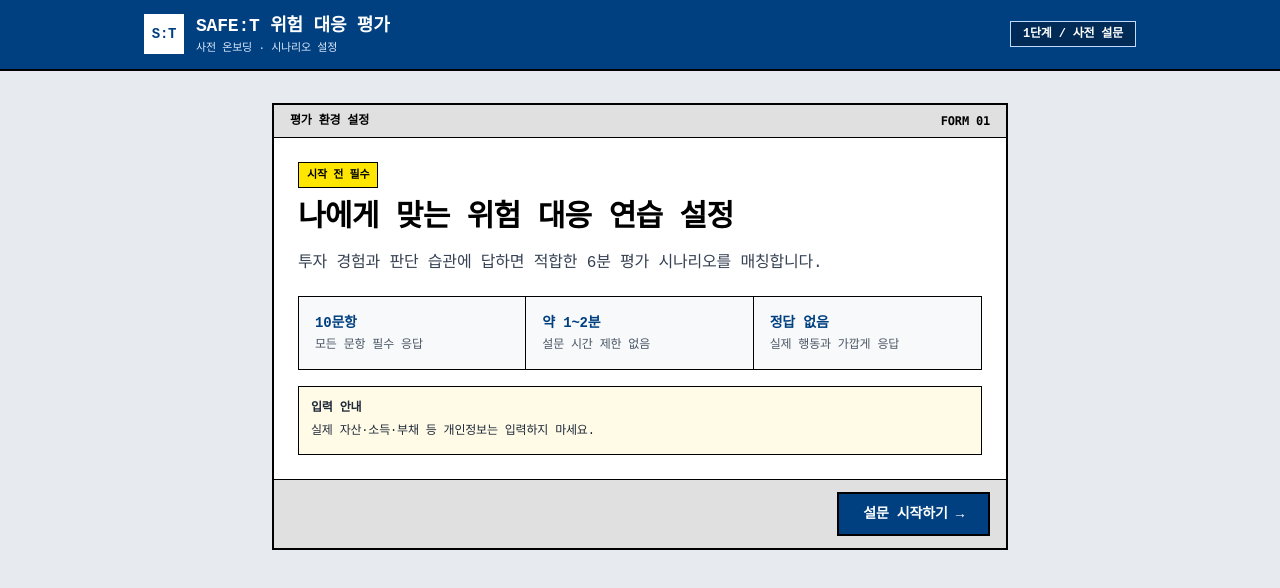
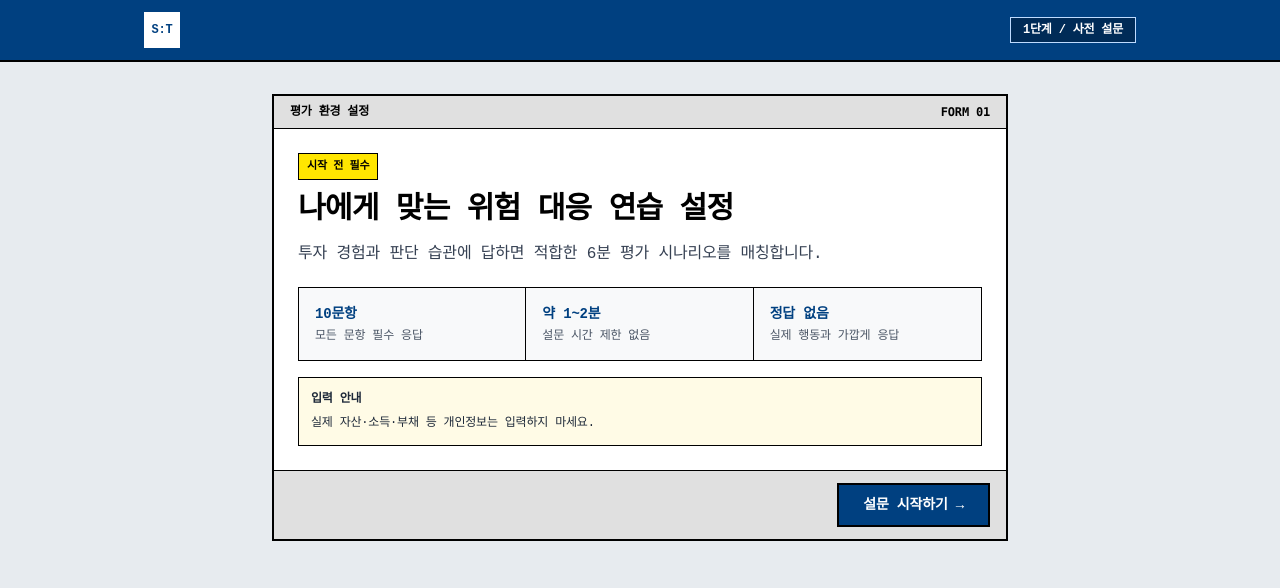
Before and after one commit to feelgood-safe-t/frontend, a React (Vite) app: page / in a window 1280 px wide. Shown: the top 588 px of the page. Built offline with nearby package versions, Linux system fonts and the light colour scheme.

Commit message:
feat: 홈 이동 로고 헤더 적용

```diff
--- a/src/RootFlow.tsx
+++ b/src/RootFlow.tsx
@@ -24,6 +24,7 @@ import {
 
 interface VerificationRouteProps {
   historyState: StoredResultHistoryRead;
+  onGoHome: () => void;
   onOpenHistory: () => void;
   onRetakeSame: (result: AssessmentResultSnapshot) => void;
   onStartNew: () => void;
@@ -37,6 +38,7 @@ interface HomeRouteState {
 
 const VerificationRoute: React.FC<VerificationRouteProps> = ({
   historyState,
+  onGoHome,
   onOpenHistory,
   onRetakeSame,
   onStartNew,
@@ -53,6 +55,7 @@ const VerificationRoute: React.FC<VerificationRouteProps> = ({
       result={verificationResult}
       resultStatus={historyState.status}
       requestedCode={requestedCode}
+      onGoHome={onGoHome}
       onOpenHistory={onOpenHistory}
       onRetakeSame={onRetakeSame}
       onStartNew={onStartNew}
@@ -73,6 +76,23 @@ export default function RootFlow() {
     initialHistory.status === 'found' || initialHistory.status === 'invalid'
       ? 'history'
       : 'onboarding';
+
+  const handleGoHome = () => {
+    const nextHistory = readAssessmentResultHistory();
+    setHistoryState(nextHistory);
+    setOnboardingResult(null);
+    setScenarioMatch(null);
+    setHasLiveExam(false);
+    navigate('/', {
+      replace: true,
+      state: {
+        homeView:
+          nextHistory.status === 'found' || nextHistory.status === 'invalid'
+            ? 'history'
+            : 'onboarding',
+      } satisfies HomeRouteState,
+    });
+  };
 
   useEffect(() => {
     setHistoryState(readAssessmentResultHistory());
@@ -151,6 +171,7 @@ export default function RootFlow() {
 
   const onboardingPage = (
     <OnboardingSurvey
+      onGoHome={handleGoHome}
       historyCount={historyResults.length}
       onOpenHistory={handleOpenHistory}
       onComplete={(result) => {
@@ -165,6 +186,7 @@ export default function RootFlow() {
   ) : onboardingResult ? (
     <ScenarioMatchScreen
       surveyResult={onboardingResult}
+      onGoHome={handleGoHome}
       onStart={(match) => {
         setScenarioMatch(match);
         setHasLiveExam(true);
@@ -187,6 +209,7 @@ export default function RootFlow() {
   const historyPage = (
     <ResultHistoryPage
       results={historyResults}
+      onGoHome={handleGoHome}
       storageStatus={historyState.status}
       invalidCount={historyState.invalidCount}
       onOpenResult={handleOpenVerification}
@@ -234,6 +257,7 @@ export default function RootFlow() {
           element={
             <VerificationRoute
               historyState={historyState}
+              onGoHome={handleGoHome}
               onOpenHistory={handleOpenHistory}
               onRetakeSame={handleRetakeStoredAssessment}
               onStartNew={handleStartNewAssessment}
--- /dev/null
+++ b/src/components/HomeLogo.tsx
@@ -0,0 +1,17 @@
+import React from 'react';
+
+interface HomeLogoProps {
+  onGoHome: () => void;
+}
+
+export const HomeLogo: React.FC<HomeLogoProps> = ({ onGoHome }) => (
+  <button
+    type="button"
+    onClick={onGoHome}
+    aria-label="SAFE:T 홈으로 이동"
+    title="홈으로 이동"
+    className="w-9 h-9 shrink-0 bg-white hover:bg-[#FFE600] text-[#004080] border border-white print:border-black font-black flex items-center justify-center text-xs cursor-pointer focus-visible:outline-2 focus-visible:outline-offset-2 focus-visible:outline-[#FFE600]"
+  >
+    S:T
+  </button>
+);
--- a/src/components/OnboardingSurvey.tsx
+++ b/src/components/OnboardingSurvey.tsx
@@ -4,8 +4,10 @@ import {
   ONBOARDING_QUESTIONNAIRE_VERSION,
 } from '../data/onboardingQuestions';
 import { OnboardingQuestion, OnboardingSurveyResult } from '../onboardingTypes';
+import { HomeLogo } from './HomeLogo';
 
 interface OnboardingSurveyProps {
+  onGoHome: () => void;
   onComplete: (result: OnboardingSurveyResult) => void;
   historyCount?: number;
   onOpenHistory?: () => void;
@@ -17,6 +19,7 @@ const hasValidAnswer = (question: OnboardingQuestion, optionIds: string[] = [])
   optionIds.length >= question.minSelections && optionIds.length <= question.maxSelections;
 
 export const OnboardingSurvey: React.FC<OnboardingSurveyProps> = ({
+  onGoHome,
   onComplete,
   historyCount = 0,
   onOpenHistory,
@@ -122,20 +125,21 @@ export const OnboardingSurvey: React.FC<OnboardingSurveyProps> = ({
     });
   };
 
+  const handleGoHome = () => {
+    setHasStarted(false);
+    setCurrentIndex(0);
+    setMaxVisitedIndex(0);
+    setAnswers({});
+    setValidationError('');
+    onGoHome();
+  };
+
   if (!hasStarted) {
     return (
       <div className="min-h-dvh bg-[#E7EBEF] text-black font-gulim flex flex-col">
         <header className="bg-[#004080] text-white border-b-2 border-black">
           <div className="w-full max-w-5xl mx-auto px-4 py-3 flex items-center justify-between gap-3">
-            <div className="flex items-center gap-3">
-              <div className="w-10 h-10 bg-white text-[#004080] border-2 border-white font-black flex items-center justify-center text-sm">
-                S:T
-              </div>
-              <div>
-                <div className="text-lg font-black">SAFE:T 위험 대응 평가</div>
-                <div className="text-[11px] text-blue-100">사전 온보딩 · 시나리오 설정</div>
-              </div>
-            </div>
+            <HomeLogo onGoHome={handleGoHome} />
             <span className="hidden sm:inline border border-blue-200 bg-[#002B57] px-3 py-1 text-xs font-bold">
               1단계 / 사전 설문
             </span>
@@ -211,15 +215,7 @@ export const OnboardingSurvey: React.FC<OnboardingSurveyProps> = ({
     <div className="min-h-dvh bg-[#E7EBEF] text-black font-gulim flex flex-col">
       <header className="bg-[#004080] text-white border-b-2 border-black">
         <div className="w-full max-w-6xl mx-auto px-4 py-2.5 flex flex-wrap items-center justify-between gap-2">
-          <div className="flex items-center gap-3">
-            <div className="w-8 h-8 bg-white text-[#004080] border border-white font-black flex items-center justify-center text-xs">
-              S:T
-            </div>
-            <div>
-              <div className="text-base font-black">사전 성향 설문</div>
-              <div className="text-[11px] text-blue-100">위험 대응 시뮬레이션 온보딩</div>
-            </div>
-          </div>
+          <HomeLogo onGoHome={handleGoHome} />
           <div className="flex items-center gap-3 text-xs">
             <span className="text-blue-100">응답 현황</span>
             <strong className="bg-white text-[#004080] border border-black px-2 py-1 font-mono">
--- a/src/components/ResultHistoryPage.tsx
+++ b/src/components/ResultHistoryPage.tsx
@@ -3,9 +3,11 @@ import {
   AssessmentResultSnapshot,
   StoredResultHistoryRead,
 } from '../assessmentResult';
+import { HomeLogo } from './HomeLogo';
 
 interface ResultHistoryPageProps {
   results: AssessmentResultSnapshot[];
+  onGoHome: () => void;
   storageStatus: StoredResultHistoryRead['status'];
   invalidCount: number;
   onOpenResult: (result: AssessmentResultSnapshot) => void;
@@ -30,6 +32,7 @@ const formatElapsedTime = (seconds: number) => {
 
 export const ResultHistoryPage: React.FC<ResultHistoryPageProps> = ({
   results,
+  onGoHome,
   storageStatus,
   invalidCount,
   onOpenResult,
@@ -57,12 +60,7 @@ export const ResultHistoryPage: React.FC<ResultHistoryPageProps> = ({
     <div className="min-h-dvh bg-[#E7EBEF] font-gulim text-black flex flex-col">
       <header className="bg-[#004080] text-white border-b-2 border-black px-4 py-3">
         <div className="w-full max-w-6xl mx-auto flex flex-wrap items-center justify-between gap-3">
-          <div>
-            <div className="text-lg font-black">SAFE:T 평가 기록</div>
-            <div className="text-[11px] text-blue-100">
-              누적 평가 결과
-            </div>
-          </div>
+          <HomeLogo onGoHome={onGoHome} />
           <div className="flex items-center gap-2">
             {(results.length > 0 || isStorageInvalid) && (
               <button
--- a/src/components/ResultVerificationPage.tsx
+++ b/src/components/ResultVerificationPage.tsx
@@ -4,11 +4,13 @@ import {
   RESULT_QUESTIONS,
 } from '../assessmentResult';
 import { ReasonCategory } from '../types';
+import { HomeLogo } from './HomeLogo';
 
 interface ResultVerificationPageProps {
   result: AssessmentResultSnapshot | null;
   resultStatus: 'found' | 'empty' | 'invalid' | 'unavailable';
   requestedCode: string | null;
+  onGoHome: () => void;
   onOpenHistory: () => void;
   onRetakeSame: (result: AssessmentResultSnapshot) => void;
   onStartNew: () => void;
@@ -46,6 +48,7 @@ export const ResultVerificationPage: React.FC<ResultVerificationPageProps> = ({
   result,
   resultStatus,
   requestedCode,
+  onGoHome,
   onOpenHistory,
   onRetakeSame,
   onStartNew,
@@ -80,10 +83,7 @@ export const ResultVerificationPage: React.FC<ResultVerificationPageProps> = ({
       <div className="min-h-dvh bg-[#E7EBEF] font-gulim text-black flex flex-col">
         <header className="bg-[#004080] text-white border-b-2 border-black px-4 py-3">
           <div className="w-full max-w-4xl mx-auto flex items-center justify-between gap-3">
-            <div>
-              <div className="text-lg font-black">SAFE:T 결과 확인</div>
-              <div className="text-[11px] text-blue-100">평가 결과 검증</div>
-            </div>
+            <HomeLogo onGoHome={onGoHome} />
             <span className="border border-blue-200 bg-[#002B57] px-3 py-1 text-xs font-bold">
               VERIFY
             </span>
@@ -135,10 +135,7 @@ export const ResultVerificationPage: React.FC<ResultVerificationPageProps> = ({
     <div className="min-h-dvh bg-[#E7EBEF] font-gulim text-black flex flex-col">
       <header className="bg-[#004080] text-white border-b-2 border-black px-4 py-3 print:bg-white print:text-black">
         <div className="w-full max-w-6xl mx-auto flex flex-wrap items-center justify-between gap-3">
-          <div>
-            <div className="text-lg font-black">SAFE:T 결과 확인</div>
-            <div className="text-[11px] text-blue-100 print:text-gray-700">평가 결과 검증</div>
-          </div>
+          <HomeLogo onGoHome={onGoHome} />
           <span className="border border-white bg-[#177245] px-3 py-1 text-xs font-black">
             저장 이력 일치
           </span>
--- a/src/components/ScenarioMatchScreen.tsx
+++ b/src/components/ScenarioMatchScreen.tsx
@@ -2,9 +2,11 @@ import React, { useEffect, useMemo, useRef, useState } from 'react';
 import { matchScenario } from '../data/mockScenarioMatches';
 import { OnboardingSurveyResult } from '../onboardingTypes';
 import { ScenarioDifficulty, ScenarioMatchResult } from '../scenarioTypes';
+import { HomeLogo } from './HomeLogo';
 
 interface ScenarioMatchScreenProps {
   surveyResult: OnboardingSurveyResult;
+  onGoHome: () => void;
   onStart: (match: ScenarioMatchResult) => void;
   onRestartSurvey: () => void;
 }
@@ -17,6 +19,7 @@ const DIFFICULTY_STYLES: Record<ScenarioDifficulty, string> = {
 
 export const ScenarioMatchScreen: React.FC<ScenarioMatchScreenProps> = ({
   surveyResult,
+  onGoHome,
   onStart,
   onRestartSurvey,
 }) => {
@@ -39,15 +42,7 @@ export const ScenarioMatchScreen: React.FC<ScenarioMatchScreenProps> = ({
       <div className="min-h-dvh bg-[#E7EBEF] text-black font-gulim flex flex-col">
         <header className="bg-[#004080] text-white border-b-2 border-black">
           <div className="w-full max-w-6xl mx-auto px-4 py-2.5 flex flex-wrap items-center justify-between gap-2">
-            <div className="flex items-center gap-3">
-              <div className="w-8 h-8 bg-white text-[#004080] border border-white font-black flex items-center justify-center text-xs">
-                S:T
-              </div>
-              <div>
-                <div className="text-base font-black">설문 응답 분석</div>
-                <div className="text-[11px] text-blue-100">교육 시나리오 자동 매칭</div>
-              </div>
-            </div>
+            <HomeLogo onGoHome={onGoHome} />
             <span className="border border-blue-200 bg-[#002B57] px-3 py-1 text-xs font-bold">
               2단계 / 시나리오 설정
             </span>
@@ -115,15 +110,7 @@ export const ScenarioMatchScreen: React.FC<ScenarioMatchScreenProps> = ({
     <div className="min-h-dvh bg-[#E7EBEF] text-black font-gulim flex flex-col">
       <header className="bg-[#004080] text-white border-b-2 border-black">
         <div className="w-full max-w-6xl mx-auto px-4 py-2.5 flex flex-wrap items-center justify-between gap-2">
-          <div className="flex items-center gap-3">
-            <div className="w-8 h-8 bg-white text-[#004080] border border-white font-black flex items-center justify-center text-xs">
-              S:T
-            </div>
-            <div>
-              <div className="text-base font-black">시나리오 매칭 결과</div>
-              <div className="text-[11px] text-blue-100">위험 대응 시뮬레이션 준비</div>
-            </div>
-          </div>
+          <HomeLogo onGoHome={onGoHome} />
           <span className="border border-blue-200 bg-[#002B57] px-3 py-1 text-xs font-bold">
             2단계 / 배정 완료
           </span>
```
